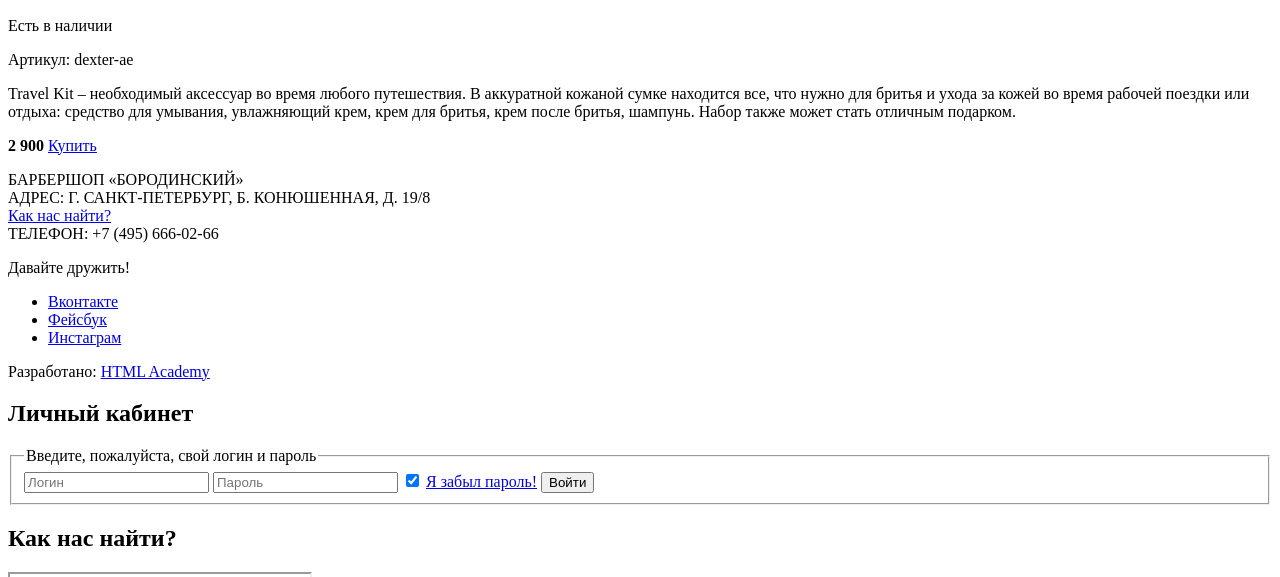
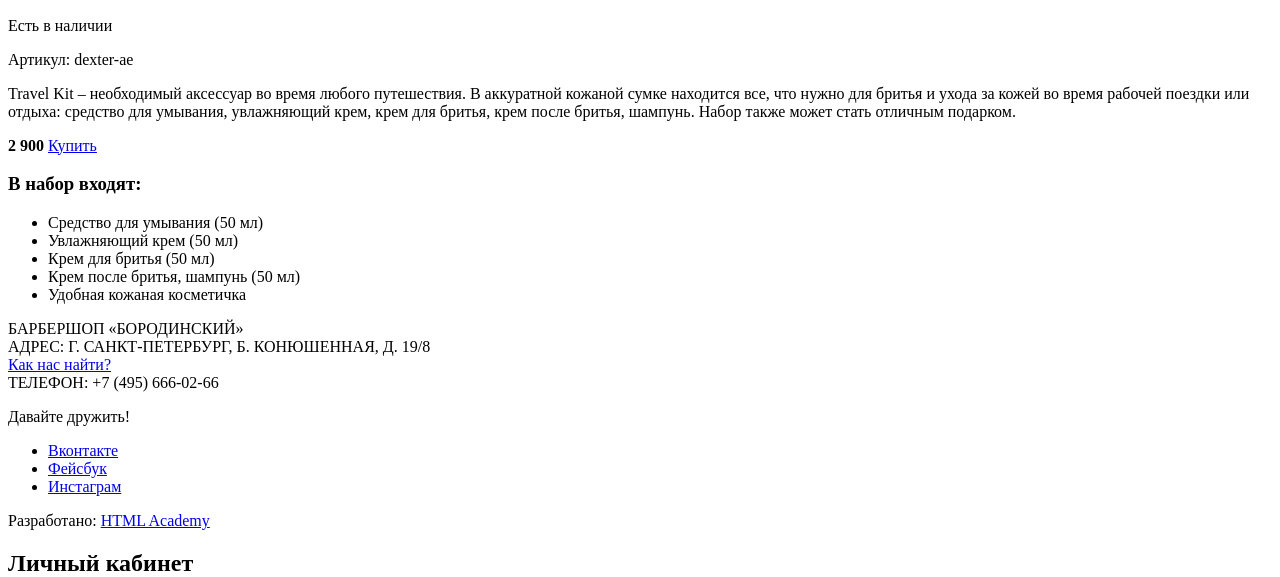
Before and after one commit to lubamark/399013-barbershop, a plain HTML site: page catalog-item.html in a window 1280 px wide. Shown: the part 523-1100 px from the top of the page. Drawn offline with Linux system fonts and the light colour scheme.

Commit message:
пробелы

```diff
--- a/catalog-item.html
+++ b/catalog-item.html
@@ -50,7 +50,14 @@
 			  <b>2 900 <span class="ruble-icon"> </span></b>
 			  <a href="#" class="btn btn-buy">Купить</a>
 		  </p>
-
+		  <h3>В набор входят:</h3>
+		  <ul>
+			<li>Средство для умывания (50 мл)</li>
+			<li>Увлажняющий крем (50 мл)</li>
+			<li>Крем для бритья (50 мл)</li>
+			<li>Крем после бритья, шампунь (50 мл)</li>
+			<li>Удобная кожаная косметичка</li>
+		  </ul>
 		</section>
 
     </main>
```
